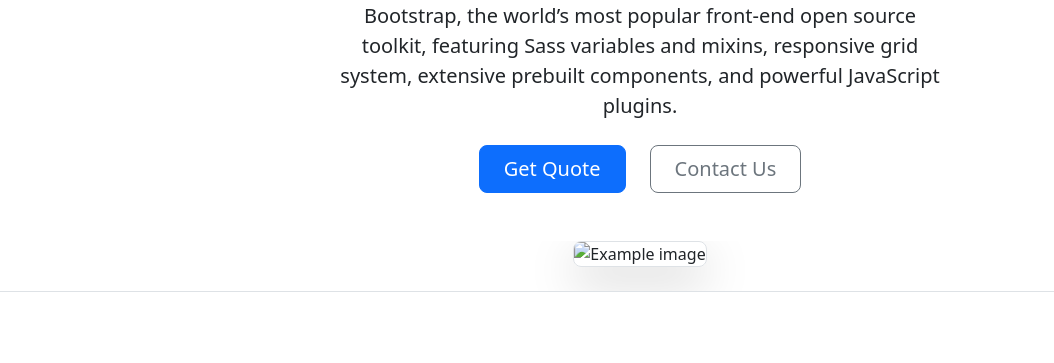
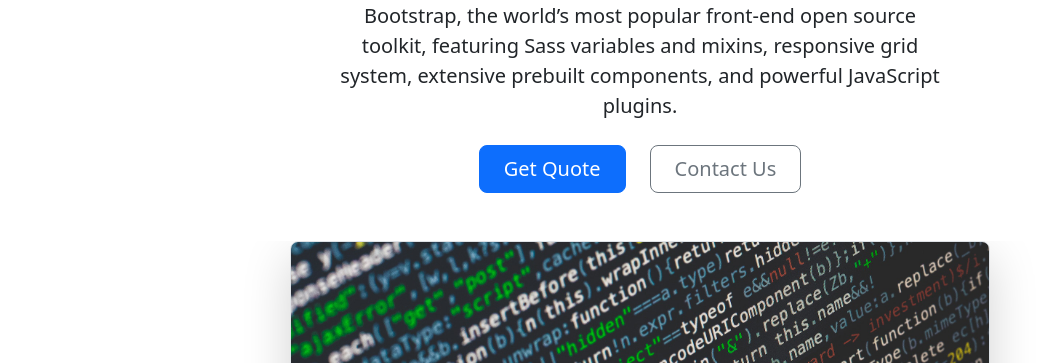
Before and after one commit to therealanuj/bootstrap_portfolio, a plain HTML site: page index.html in a window 1280 px wide. Shown: the part 256-619 px from the top of the page, without its empty margins (0-1054 px from the left). Drawn offline with nearby package versions, Linux system fonts and the light colour scheme.

Commit message:
Update index.html

```diff
--- a/index.html
+++ b/index.html
@@ -64,7 +64,7 @@
     </div>
     <div class="overflow-hidden" style="max-height: 30vh;">
       <div class="container px-5">
-        <img src="moving-van.jpg" class="img-fluid border rounded-3 shadow-lg mb-4" alt="Example image" width="700" height="500" loading="lazy">
+        <img src="java.jpg" class="img-fluid border rounded-3 shadow-lg mb-4" alt="Example image" width="700" height="500" loading="lazy">
       </div>
     </div>
   </div>
```
